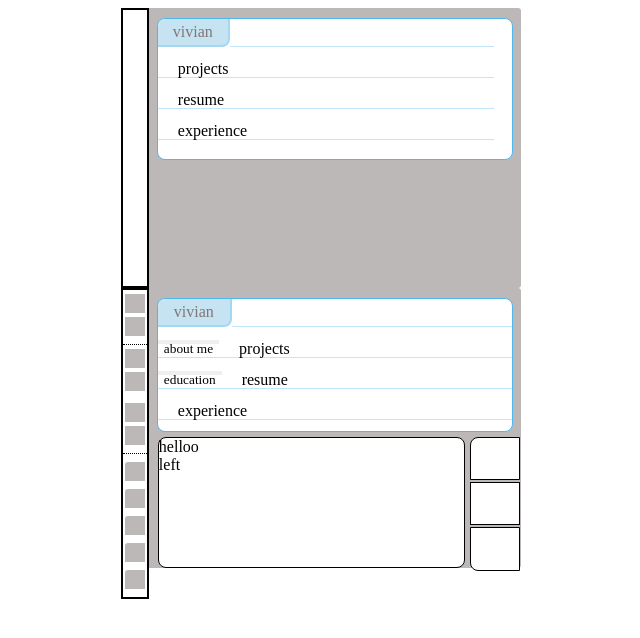
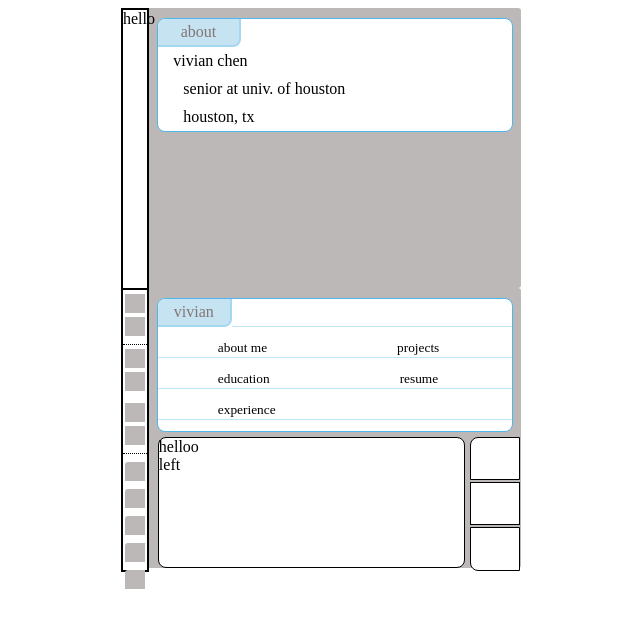
Before and after one commit to vivianc125/picto-portfolio, a React (Create React App) app: page / in a window 1280 px wide. Both pictures are taken after a click on the button "about me". Shown: the top 638 px of the page, without its empty margins (319-959 px from the left). Built offline with nearby package versions, Linux system fonts and the light colour scheme.

Commit message:
fixed scroll

```diff
--- a/src/App.js
+++ b/src/App.js
@@ -1,4 +1,4 @@
-import React, {useState} from 'react';
+import React, {useState, useEffect} from 'react';
 
 
 
@@ -6,45 +6,51 @@ function Screen() {
   const [activeScreen, setActiveScreen] = useState('default');
   const [history, setHistory] = useState([]);
 
+  useEffect(() => {
+    const historyContainer = document.querySelector('.top-stack');
+    if (historyContainer) {
+      historyContainer.scrollTop = historyContainer.scrollHeight;
+    }
+  }, [history]);
+
   function handleClick(type){
    let content;
    switch (type) {
     case 'about':
         content =
-          <div className="stack">
-            <div className = "row">
-              <div className="screenname"> vivian </div>
-              <div className = "first-line"></div>
-            </div>
-              <div className="screen-lines">
-
-                <p>projects</p>
-              </div>
-              <div className="screen-lines">
-
-                <p>resume</p>
-                </div>
-              <div className="screen-lines"><p>experience</p></div>
-            </div>;
+        <div className="top-stack">
+        <div className="screenname"> about </div>
+          <p className="main-p">vivian chen</p>
+          <p className="sub-p">senior at univ. of houston</p>
+          <p className="sub-p">houston, tx</p>
+        </div>;
         break;
     case 'education':
       content =
-      <div className="stack">
-        <div className = "row">
-          <div className="screenname"> education </div>
-          <div className = "first-line"></div>
-        </div>
-          <div className="screen-lines">
-            <p>university of houston</p>
-          </div>
-          <div className="screen-lines">
-            <p>b.s. in computer science</p>
-          </div>
-          <div className="screen-lines">
-            <p>may 2024</p>
-          </div>
+      <div className="top-stack">
+        <div className="screenname"> education </div>
+          <p className="main-p">university of houston</p>
+          <p className="sub-p">b.s. in computer science</p>
+          <p className="sub-p">minor in mathematics</p>
+          <p className="sub-p">may 2024</p>
         </div>;
       break;
+      case 'projects':
+        content =
+        <div className="top-stack">
+          <div className="screenname"> projects </div>
+            <p className="main-p">pebbles goes to penguin prison</p>
+            <p className="main-p">tic-tac-toe</p>
+          </div>;
+        break;
+      case 'experience':
+        content =
+        <div className="top-stack">
+          <div className="screenname"> experience </div>
+            <p className="main-p">web developer @ uh sugarland</p>
+          </div>;
+        break;
+
     default:
       content = <div>hi</div>;
   }
@@ -59,7 +65,7 @@ function Screen() {
       <div className="screen-container">
       <div className = "row">
           <div className="stack-left">
-            <div className="test"></div>
+            <div className="test">hello</div>
           </div>
           <div className="top-stack" >
             {renderHistory()}
@@ -100,15 +106,16 @@ function Screen() {
                   <div className = "first-line"></div>
                 </div>
                   <div className="screen-lines">
-                    <button className="about" onClick={() => handleClick('about')}>about me</button>
-                    <p>projects</p>
+                    <button className="info-button" onClick={() => handleClick('about')}>about me</button>
+                    <button className="info-button" onClick={() => handleClick('projects')}>projects</button>
                   </div>
                   <div className="screen-lines">
-                    <button onClick={() => handleClick('education')}>education</button>
-                    <p>resume</p>
+                    <button className="info-button" onClick={() => handleClick('education')}>education</button>
+                    <button className="info-button" onClick={() => handleClick('resume')}>resume</button>
                     </div>
-                  <div className="screen-lines"><p>experience</p></div>
-
+                  <div className="screen-lines">
+                    <button className="info-button" onClick={() => handleClick('experience')}>experience</button>
+                    </div>
                 </div>
               </div>
                 <div className="keyboard">
--- a/src/styles.css
+++ b/src/styles.css
@@ -79,6 +79,7 @@
     flex-direction: column;
     align-items: right;
     border: 2px solid black;
+    height: 280px;
 }
 
 
@@ -153,28 +154,48 @@ button{
     border-bottom-left-radius: 8px;
 }
 
-.screen-lines p{
-    margin: 0;
-    padding-left:20px;
-    padding-right:70px;
-}
+
 
 .screen-base{
     display:flex;
-    height:50%;
     margin: auto;
     width: 95%;
+    height:40%;
     border: 1px solid rgb(81, 182, 236);
     border-radius:8px;
     background-color: white;
     margin-top:10px;
+    margin-bottom: 0;
 }
 .top-stack{
     position:relative;
     width:95%;
-    height: 280px;
     display:flex;
     flex-direction: column;
     align-items: right;
-    overflow-y: scroll;
+    overflow-y: auto;
+    scrollbar-width: none;
+    max-height: 280px;
+    padding-bottom: 0;
+    margin-bottom: 0;
 }
+.top-stack::-webkit-scrollbar{
+    display:none;
+}
+
+.main-p{
+    padding-left: 10px;
+    margin: 5px;
+}
+.sub-p{
+    padding-left: 20px;
+    margin: 5px;
+}
+
+.info-button{
+    margin: 0;
+    padding-left:20px;
+    padding-right:70px;
+    padding: 0px 70px 10px 60px;
+    background-color: rgba(255, 255, 255, 0);
+}
```
